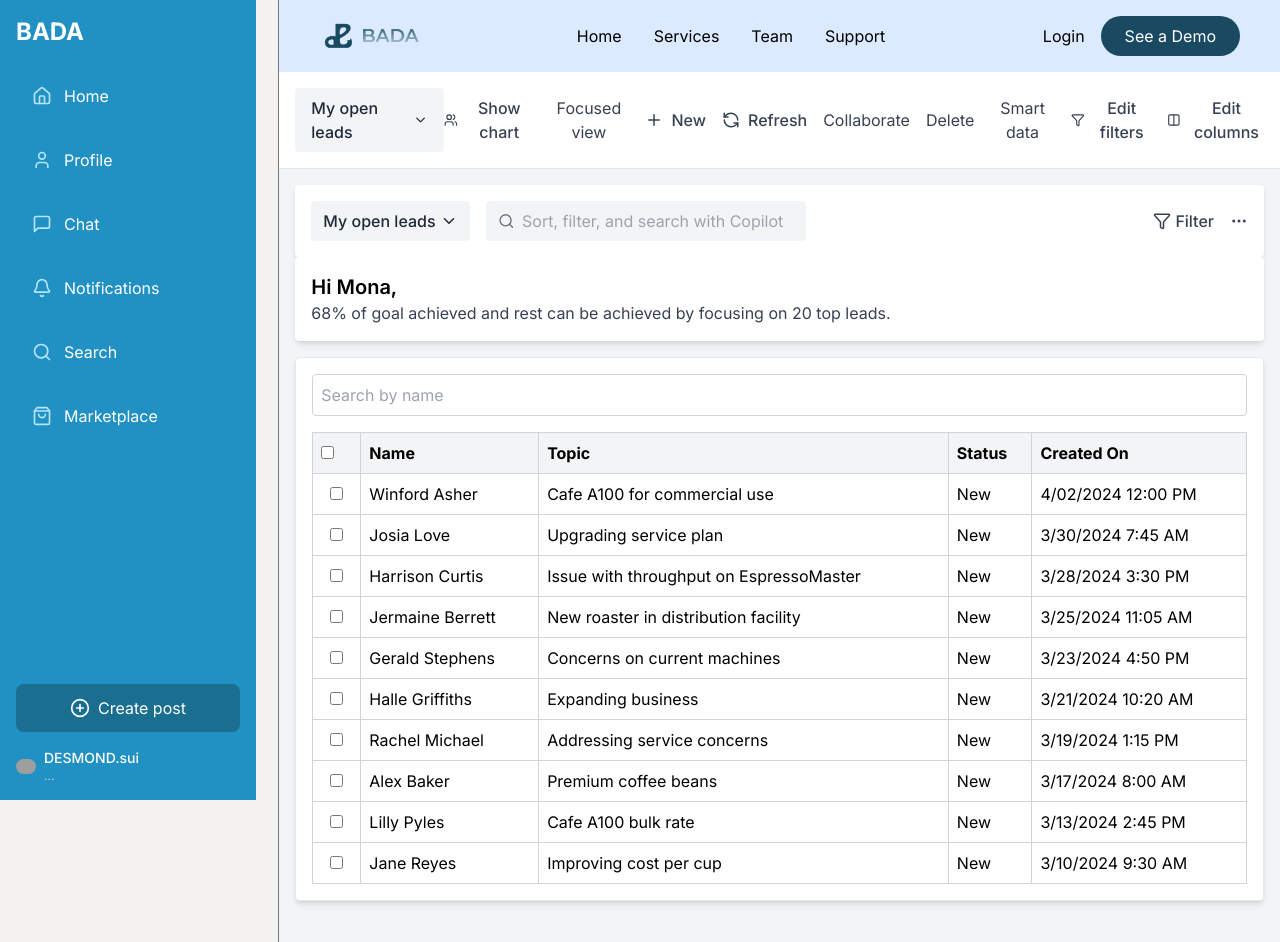
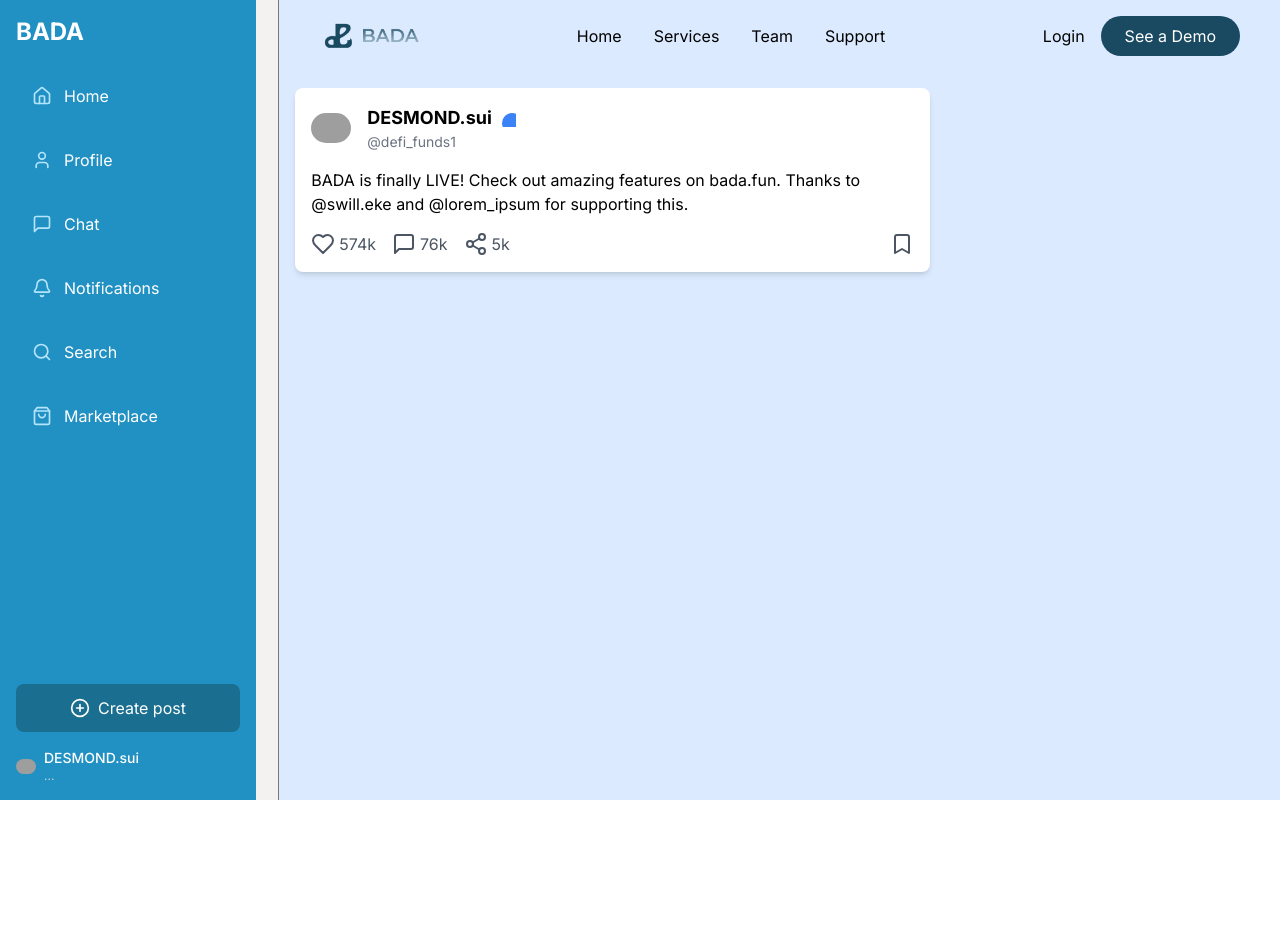
Before and after one commit to CinnamonfirJ/bada-web, a Next.js app: page /admin in a window 1280 px wide. Shown: the top 942 px of the page. After the commit the page ends 800 px from the top, so only its background shows below. Built offline with nearby package versions, Linux system fonts and the light colour scheme; grey boxes are pictures that could not be loaded.

Commit message:
modified Button.tsx

```diff
--- a/app/(dashboard)/admin/page.tsx
+++ b/app/(dashboard)/admin/page.tsx
@@ -1,5 +1,57 @@
+import { Bookmark, Heart, MessageSquare, Share2 } from "lucide-react";
+import Image from "next/image";
+
 const AdminPage = () => {
-  return <div>AdminPage</div>;
+  return (
+    <div>
+      {/* Main section */}
+      <div className='flex flex-col w-full md:w-2/3 p-4'>
+        <div className='bg-white shadow-md rounded-lg p-4'>
+          <div className='flex items-center space-x-4'>
+            <Image
+              src='/path-to-avatar.jpg'
+              alt='User Avatar'
+              width={40}
+              height={40}
+              className=' rounded-full'
+            />
+            <div>
+              <h2 className='font-bold text-lg flex items-center space-x-2'>
+                <span>DESMOND.sui</span>
+                <span className='text-blue-500'>
+                  <svg className='inline-block h-4 w-4'>
+                    <circle cx='12' cy='12' r='10' fill='currentColor' />
+                  </svg>
+                </span>
+              </h2>
+              <p className='text-sm text-gray-500'>@defi_funds1</p>
+            </div>
+          </div>
+          <p className='mt-4'>
+            BADA is finally LIVE! Check out amazing features on bada.fun. Thanks
+            to @swill.eke and @lorem_ipsum for supporting this.
+          </p>
+          <div className='flex items-center justify-between mt-4'>
+            <div className='flex space-x-4'>
+              <button className='flex items-center space-x-1 text-gray-600 hover:text-black'>
+                <Heart />
+                <span>574k</span>
+              </button>
+              <button className='flex items-center space-x-1 text-gray-600 hover:text-black'>
+                <MessageSquare />
+                <span>76k</span>
+              </button>
+              <button className='flex items-center space-x-1 text-gray-600 hover:text-black'>
+                <Share2 />
+                <span>5k</span>
+              </button>
+            </div>
+            <Bookmark className='text-gray-600 hover:text-black' />
+          </div>
+        </div>
+      </div>
+    </div>
+  );
 };
 
 export default AdminPage;
--- a/app/(dashboard)/layout.tsx
+++ b/app/(dashboard)/layout.tsx
@@ -1,13 +1,11 @@
 import Menu from "../_components/Menu";
-import Header from "../_components/Header";
 import Navbar from "../_components/Navbar";
-import SalesHub from "./saleshub/SalesHub";
-import TopToolbar from "../_components/ToolBar";
 
-export default function DashboardLayout({}: // children,
-Readonly<{
+export default function DashboardLayout({
+  children,
+}: {
   children: React.ReactNode;
-}>) {
+}) {
   return (
     <div className='flex flex-col h-full'>
       {/* TOP */}
@@ -22,8 +20,9 @@ Readonly<{
         {/* RIGHT */}
         <div className='w-[86%] bg-blue-100'>
           <Navbar />
-          <TopToolbar />
-          <SalesHub />
+          {children}
+          {/* <TopToolbar />
+          <SalesHub /> */}
         </div>
       </div>
     </div>
--- a/app/(dashboard)/student/page.tsx
+++ b/app/(dashboard)/student/page.tsx
@@ -0,0 +1,5 @@
+const StudentPage = () => {
+  return <div>StudentPage</div>;
+};
+
+export default StudentPage;
--- a/app/_components/Button.tsx
+++ b/app/_components/Button.tsx
@@ -1,7 +1,26 @@
+import React from "react";
 import { cva } from "class-variance-authority";
 import Link from "next/link";
 
-const Button = ({ variant = "default", children, icon, to = "#" }) => {
+interface ButtonProps {
+  variant?:
+    | "default"
+    | "primary"
+    | "light"
+    | "dark"
+    | "dashboard"
+    | "dashboardGray";
+  children: React.ReactNode; // Explicitly define the type for children
+  icon?: React.ReactNode; // For an optional icon
+  to?: string; // Define the type for `to`
+}
+
+const Button: React.FC<ButtonProps> = ({
+  variant = "default",
+  children,
+  icon,
+  to = "#",
+}) => {
   const ButtonStyle = cva(
     [
       "flex",
```
